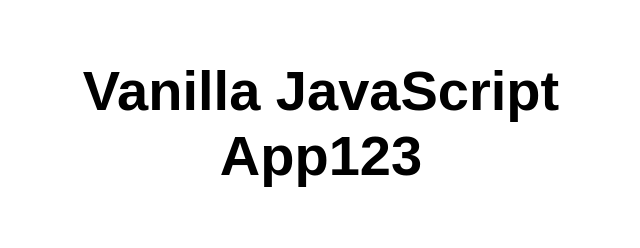
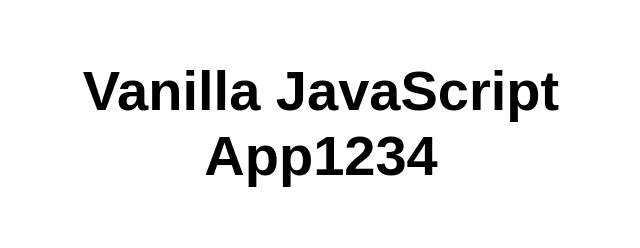
Before and after one commit to juliexu1097/my-first-static-web-app1, a plain HTML site: page src/index.html in a window 1280 px wide. Shown: the whole page, without its empty margins (319-959 px from the left). Drawn offline with Linux system fonts and the light colour scheme.

Commit message:
Update index.html

```diff
--- a/src/index.html
+++ b/src/index.html
@@ -10,7 +10,7 @@
 
 <body>
   <main>
-    <h1>Vanilla JavaScript App123</h1>
+    <h1>Vanilla JavaScript App1234</h1>
   </main>
 </body>
 
```
